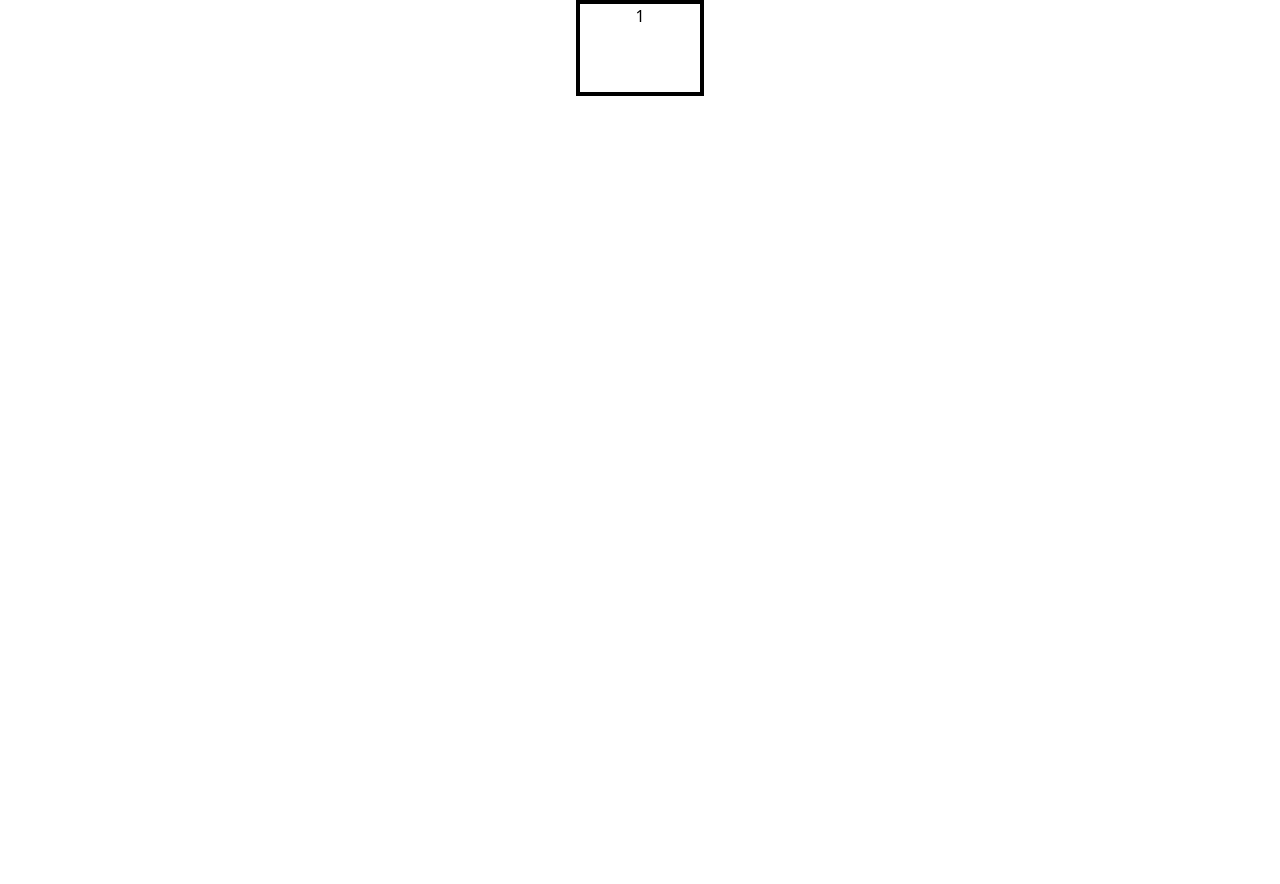
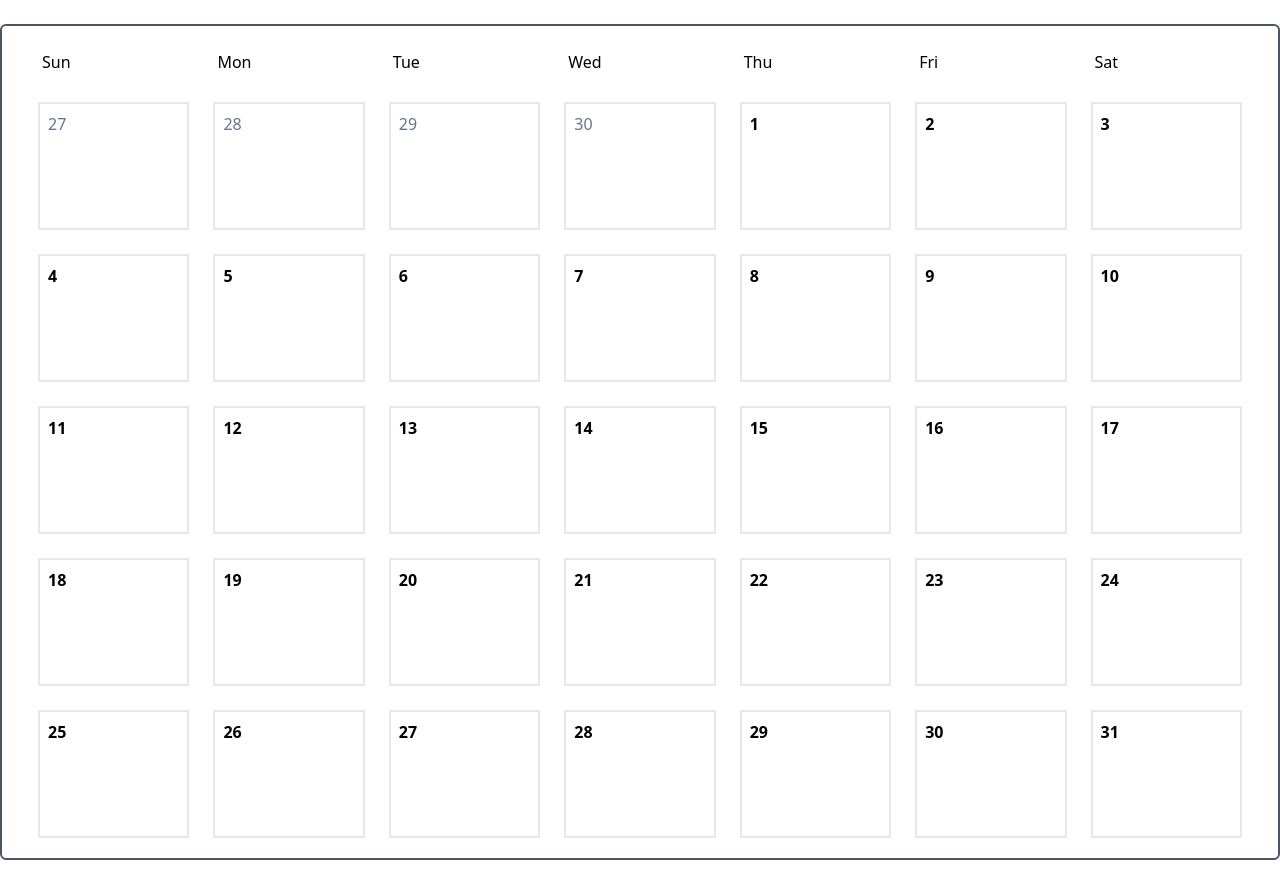
Before and after one commit to RandomUserWithInternet/Bible-Calendar, a React (Vite) app: page / in a window 1280 px wide. Before the commit the page ends 800 px from the top, so only its background shows below. Built offline with nearby package versions, Linux system fonts and the light colour scheme.

Commit message:
Lots of changes

```diff
--- a/package.json
+++ b/package.json
@@ -9,6 +9,7 @@
     "preview": "vite preview"
   },
   "dependencies": {
+    "dayjs": "^1.11.6",
     "react": "^18.2.0",
     "react-dom": "^18.2.0"
   },
--- a/src/App.jsx
+++ b/src/App.jsx
@@ -1,31 +1,13 @@
 import { useState } from 'react'
 import './App.css'
+import Calendar from "./Calendar.jsx"
+import dayjs from "dayjs"
 
 function App() {
 
-  const dayOf = {
-    month: '1',
-    week: 'Monday',
-};
-
   return (
-    <div>
-      <div className="App">
-        <Day dayOf={dayOf} />
-      </div>
-    </div>
+    <Calendar />
   )
 }
 
-const Day = (props) => {
-  const dayOf = props.dayOf;
-
-  return (
-    <center>
-      <div className="border-4 box-border border-black h-24 w-32">
-        <h1>{dayOf.month}</h1>
-      </div>
-    </center>
-  );
-}
 export default App
--- /dev/null
+++ b/src/Calendar.jsx
@@ -0,0 +1,85 @@
+import dayjs from "dayjs"
+
+export default function Calendar() {
+    const dayNames = ["Sun", "Mon", "Tue", "Wed", "Thu", "Fri", "Sat"];
+    const listOfDates = getDates(2022, 11);
+
+    return (
+        <div className="container mx-auto my-6 py-4 px-8 border-2 border-gray-600 rounded-md">
+            <div className="grid grid-cols-7 gap-4 justify-center align-items-center">
+
+                {dayNames.map(dayNames => {
+                    return (
+                        <div className="h-auto w-auto m-2" key={dayNames}>{dayNames}</div>
+                    )
+                })}
+                {/* Add extra days from previous month */}
+                {listOfDates.last.map(date => {
+                    return (
+                        Date(date, false)
+                    )
+                })}
+                {/* Add days from current month */}
+                {listOfDates.current.map(date => {
+                    return (
+                        Date(date, true)
+                    )
+                })}
+                {/* Add extra days from next month */}
+                {listOfDates.next.map(date => {
+                    return (
+                        Date(date, false)
+                    )
+                })}
+
+            </div>
+        </div>
+    );
+}
+
+//Date component
+function Date(date, partOfMonth) {
+    if(partOfMonth === true) {
+        return (
+            <div className="w-auto h-32 m-1 p-2 font-bold border-2 hover:border-black">{date.date()}</div>
+        )
+    } else {
+        return (
+            <div className="w-auto h-32 m-1 p-2 text-slate-500 border-2 hover:border-black">{date.date()}</div>
+        );
+    }
+
+
+}
+
+//Makes a list of all the dates to display in a month view calendar
+function getDates(year, month) {
+    const currentMonth = dayjs().year(year).month(month);
+    const firstDateOfMonth = currentMonth.startOf("month");
+    const lastDateOfMonth = currentMonth.endOf("month");
+    const listOfDates = {};
+    const lastMonthDates = [];
+    const currentMonthDates = [];
+    const nextMonthDates = [];
+
+    //Adding Previous Month Ending Dates
+    for(let i = 0; i < firstDateOfMonth.day(); i++) {
+        lastMonthDates.push(firstDateOfMonth.day(i));
+    }
+    listOfDates.last = lastMonthDates;
+
+    //Adding Current Month Dates
+    for(let i = firstDateOfMonth.date(); i <= lastDateOfMonth.date(); i++) {
+        currentMonthDates.push(currentMonth.date(i));
+    }
+    listOfDates.current = currentMonthDates;
+
+    //Adding Next Month Starting Days
+    const remainder = 6 - lastDateOfMonth.day();
+    for(let i = lastDateOfMonth.day() + 1; i <= 6; i++) {
+        nextMonthDates.push(lastDateOfMonth.day(i));
+    }
+    listOfDates.next = nextMonthDates;
+
+    return(listOfDates);
+}
```
Also changed, not shown: 1 other file (tests, documents, lock files or other folders).
